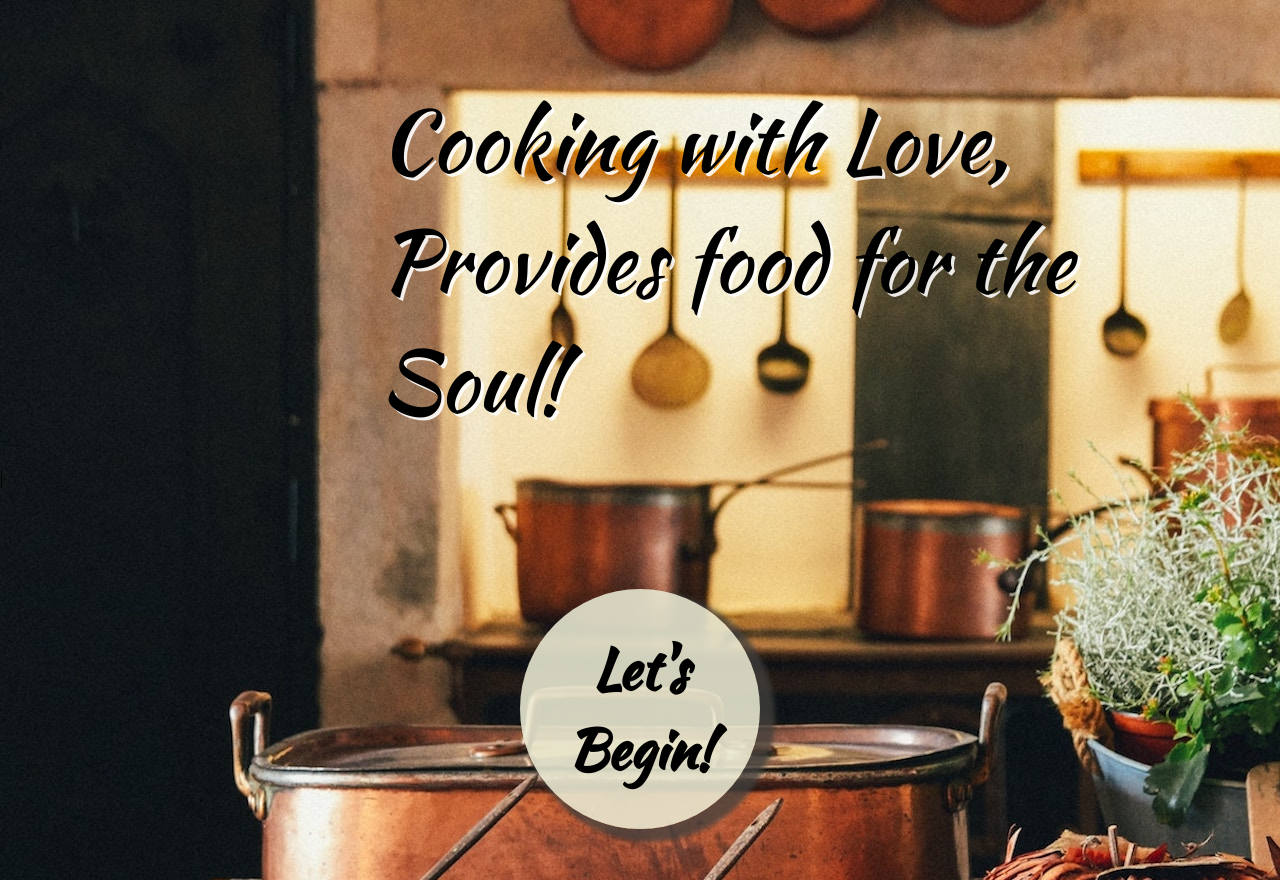
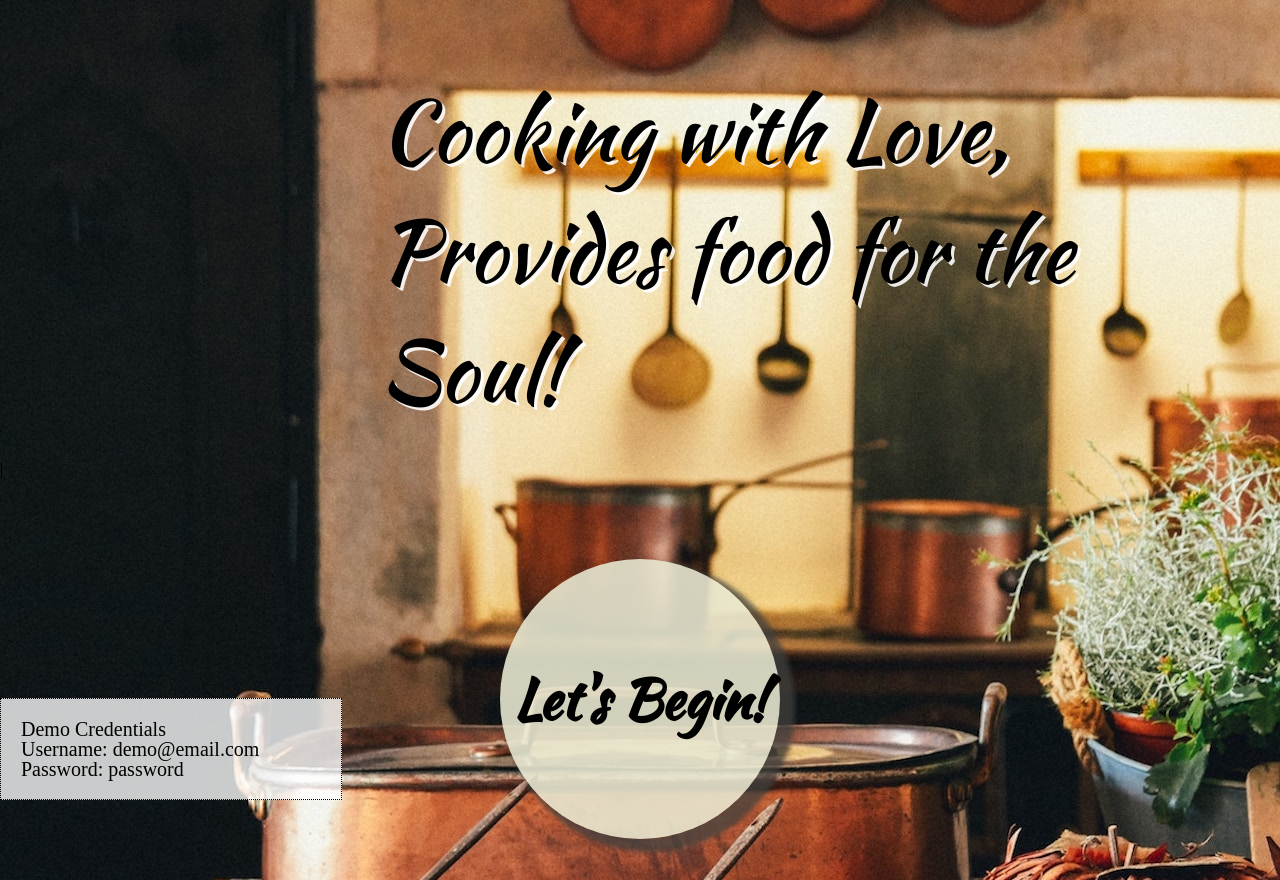
Before and after one commit to Aortizv7/personal-project-recipe, a React (Create React App) app: page /#/ in a window 1280 px wide. Built offline with nearby package versions, Linux system fonts and the light colour scheme; a web font is replaced by a local one.

Commit message:
added demo credentials and fixed some styling

```diff
--- a/src/Components/Home/Home.css
+++ b/src/Components/Home/Home.css
@@ -21,8 +21,8 @@ justify-content: space-around;
 }
 
 .home_button{
-    width:30vh;
-    height:30vh;
+    width:35vh;
+    height:35vh;
     color:black;
     background:rgba(233, 233, 210, 0.888);
     border-radius:50%;
@@ -31,29 +31,16 @@ justify-content: space-around;
     outline: none;
     box-shadow:  10px 8px 5px 5px rgba(65, 64, 61, 0.774);
 }
-
-/* @media (min-width:800px){
-    .home_button{
-   width:400px;
-   height:400px;
-
-    }
+.demo_credentials{
+    width: 300px;
+    height:60px;
+    font-size:20px;
+    background: rgba(255, 255, 255, 0.781);
+    float:left;
+    position:fixed;
+    left:0;
+    bottom:0;
+    padding:20px;
+    border:1px dotted black;
+    text-align:left;
 }
-@media (max-width:500px){
-    .home_button{
-        width:300px;
-        height:300px;
-        font-size:34px;
-        font-weight: 700;
-    }
-    .home_header{
-        font-size:40px;
-        padding:5px;
-        font-weight: 700;
-        line-height: 90px;
-    }
-    .home_background{
-        width:100%;
-        height:160vh;
-    }
-} */
--- a/src/Components/Home/Home.js
+++ b/src/Components/Home/Home.js
@@ -6,6 +6,7 @@ export default class Home extends Component {
     render() {
         return (
             <div className='home_background'>
+
                 <div>
                     <Typist>
                         <section className='home_title'> Cooking with Love, Provides food for the Soul!</section>
@@ -16,6 +17,13 @@ export default class Home extends Component {
                         <button className='home_button'>Let's Begin!</button>
                     </a>
                 </div>
+                <div className='demo_credentials'>
+                    <h1>Demo Credentials</h1>
+                    <ul>
+                        <li>Username: demo@email.com</li>
+                        <li>Password: password</li>
+                    </ul>
+                </div>
             </div>
         )
     }
--- a/src/Components/MainPage/MainPage.css
+++ b/src/Components/MainPage/MainPage.css
@@ -19,7 +19,7 @@
 
 .mainPage_navBackground{
  width:100%;
- height:6.5vh;
+ height:7.5vh;
  padding:5px;
  background:rgb(184,115,51);
  display: flex;
--- a/src/Components/MainPage/MainPage.js
+++ b/src/Components/MainPage/MainPage.js
@@ -24,7 +24,8 @@ export default class NavBar extends Component {
     handleClick() {
         searchAllRecipes(this.state.userInput).then(res => {
             this.setState({
-                recipes: res.data.recipes
+                recipes: res.data.recipes,
+                userInput:''
             })
         })
     }
--- a/src/Components/Profile/Profile.css
+++ b/src/Components/Profile/Profile.css
@@ -19,7 +19,7 @@
 }
 .profileNav{
     width:100%;
-    height:6.5vh;
+    height:7.5vh;
     padding:5px;
     display: flex;
     align-items: center;
--- a/src/Components/RecipeDetail/RecipeDetail.css
+++ b/src/Components/RecipeDetail/RecipeDetail.css
@@ -27,7 +27,7 @@
     width:100%;
     position:fixed;
     top:0;
-    height:6vh;
+    height:7.5vh;
     padding:5px;
     display: flex;
     align-items: center;
```
